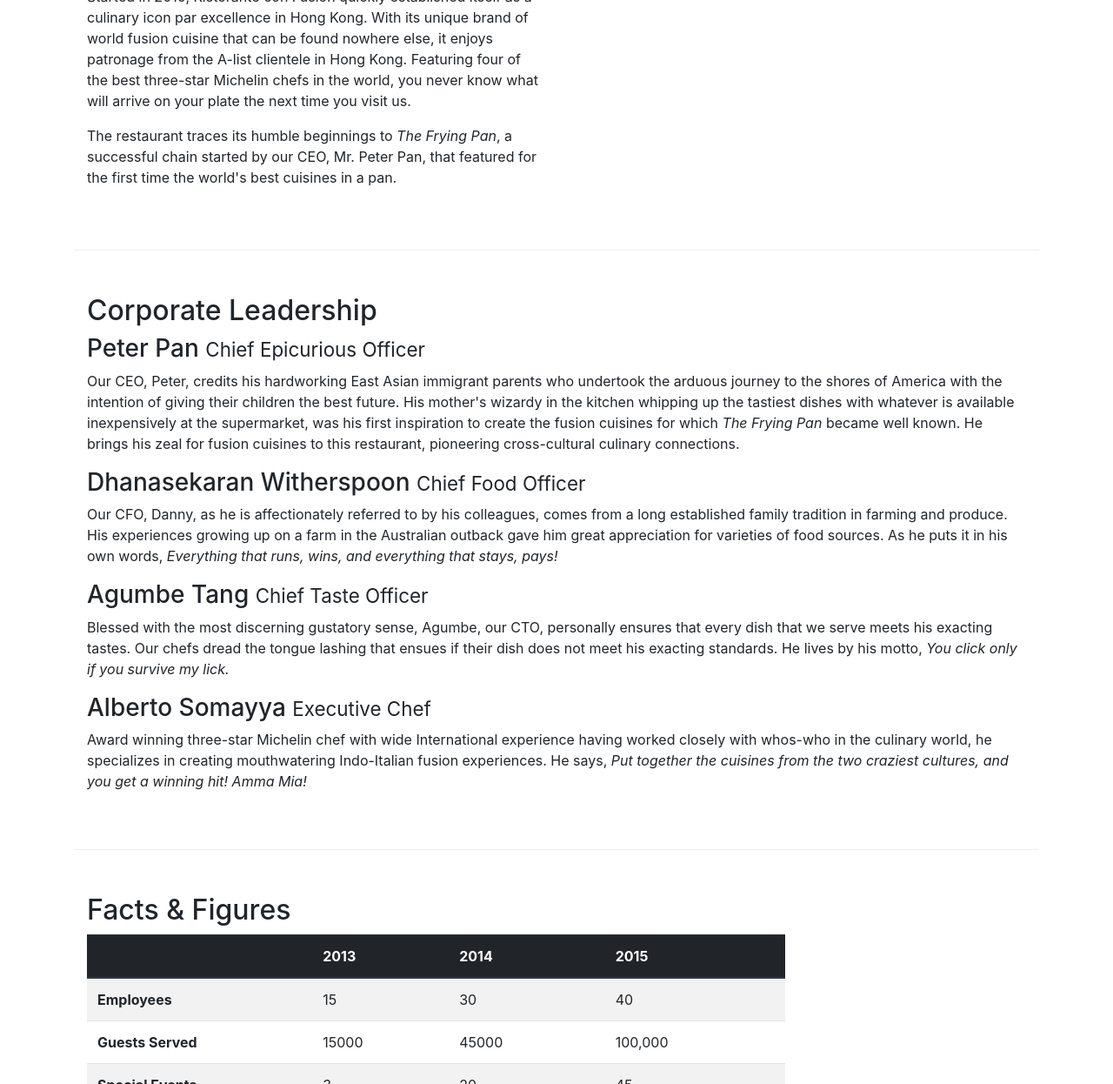
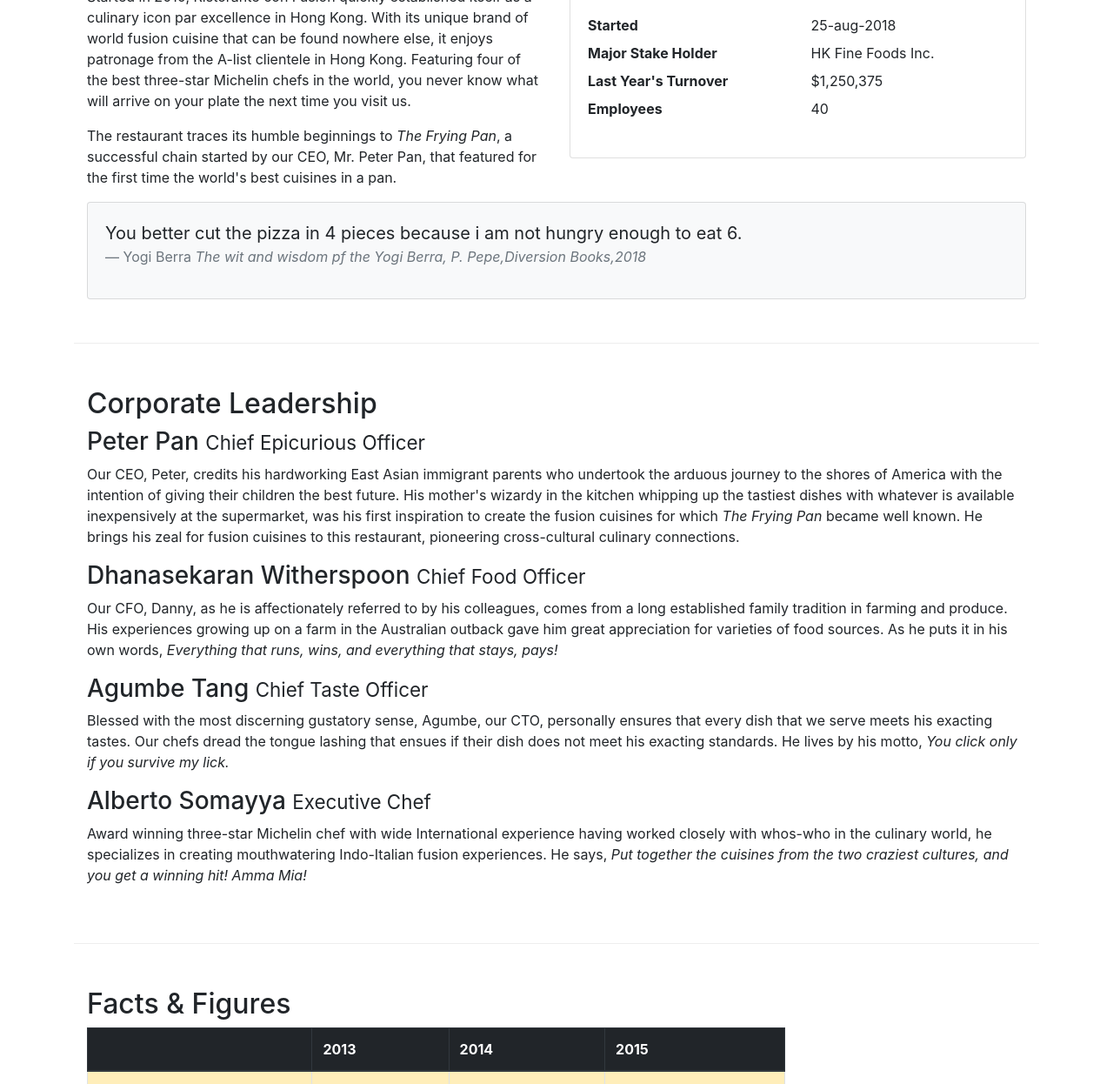
Before and after one commit to codegen17/conFusion, a website: page aboutus.html in a window 1280 px wide. Shown: the part 577-1823 px from the top of the page at 87% size. Drawn offline with nearby package versions, Linux system fonts and the light colour scheme.

Commit message:
card added

```diff
--- a/aboutus.html
+++ b/aboutus.html
@@ -70,7 +70,37 @@
                 <p>Started in 2010, Ristorante con Fusion quickly established itself as a culinary icon par excellence in Hong Kong. With its unique brand of world fusion cuisine that can be found nowhere else, it enjoys patronage from the A-list clientele in Hong Kong.  Featuring four of the best three-star Michelin chefs in the world, you never know what will arrive on your plate the next time you visit us.</p>
                 <p>The restaurant traces its humble beginnings to <em>The Frying Pan</em>, a successful chain started by our CEO, Mr. Peter Pan, that featured for the first time the world's best cuisines in a pan.</p>
             </div>
-            <div>
+            <div class="col-sm">
+                <div class="card">
+                    <h3 class="card-header bg-primary text-white">Facts at a Glance</h3>
+                    <div class="card-body">
+                        <dl class="row">
+                            <dt class="col-6">Started</dt>
+                            <dd class="col-6">25-aug-2018</dd>
+                            <dt class="col-6">Major Stake Holder</dt>
+                            <dd class="col-6">HK Fine Foods Inc.</dd>
+                            <dt class="col-6">Last Year's Turnover</dt>
+                            <dd class="col-6">$1,250,375</dd>
+                            <dt class="col-6">Employees</dt>
+                            <dd class="col-6">40</dd>
+                        </dl>
+
+                    </div>
+
+                </div>
+
+            </div>
+            <div class="col-12">
+                <div class="card card-body bg-light">
+                    <blockquote class="blockquote">
+                        <p class="mb-0">
+                            You better cut the pizza in 4 pieces because i am not hungry enough to eat 6.
+                        </p>
+                        <footer class="blockquote-footer">Yogi Berra
+                        <cite title="Source title">The wit and wisdom pf the Yogi Berra, P. Pepe,Diversion Books,2018</cite>
+                    </footer>
+                    </blockquote>
+                </div>
             </div>
         </div>
 
@@ -92,7 +122,7 @@
            <div class="col-12 col-sm-9">
                <h2>Facts &amp; Figures</h2>
                <div class="table-responsive">
-                    <table class="table table-striped">
+                    <table class="table table-striped table-light table-bordered table-hover">
                         <thead class="thead-dark">
                             <tr>
                                 <th>&nbsp;</th>
@@ -102,25 +132,25 @@
                             </tr>
                         </thead>
                         <tbody>
-                            <tr>
+                            <tr class="table-warning">
                                 <th>Employees</th>
                                 <td>15</td>
                                 <td>30</td>
                                 <td>40</td>
                             </tr>
-                            <tr>
+                            <tr class="table-success">
                                 <th>Guests Served</th>
                                 <td>15000</td>
                                 <td>45000</td>
                                 <td>100,000</td>
                             </tr>
-                            <tr>
+                            <tr class="table-primary">
                                 <th>Special Events</th>
                                 <td>3</td>
                                 <td>20</td>
                                 <td>45</td>
                             </tr>
-                            <tr>
+                            <tr class="table-danger">
                                 <th>Annual Turnover</th>
                                 <td>$251,325</td>
                                 <td>$1,250,375</td>
```
